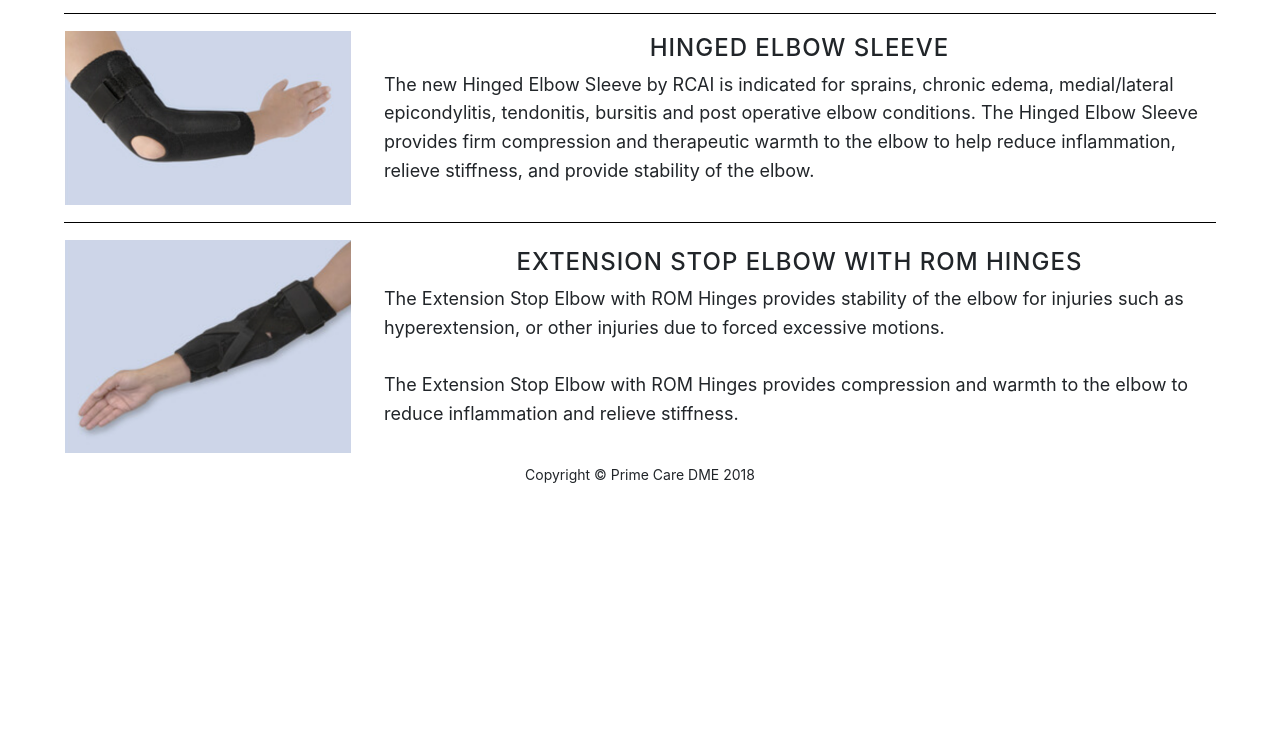
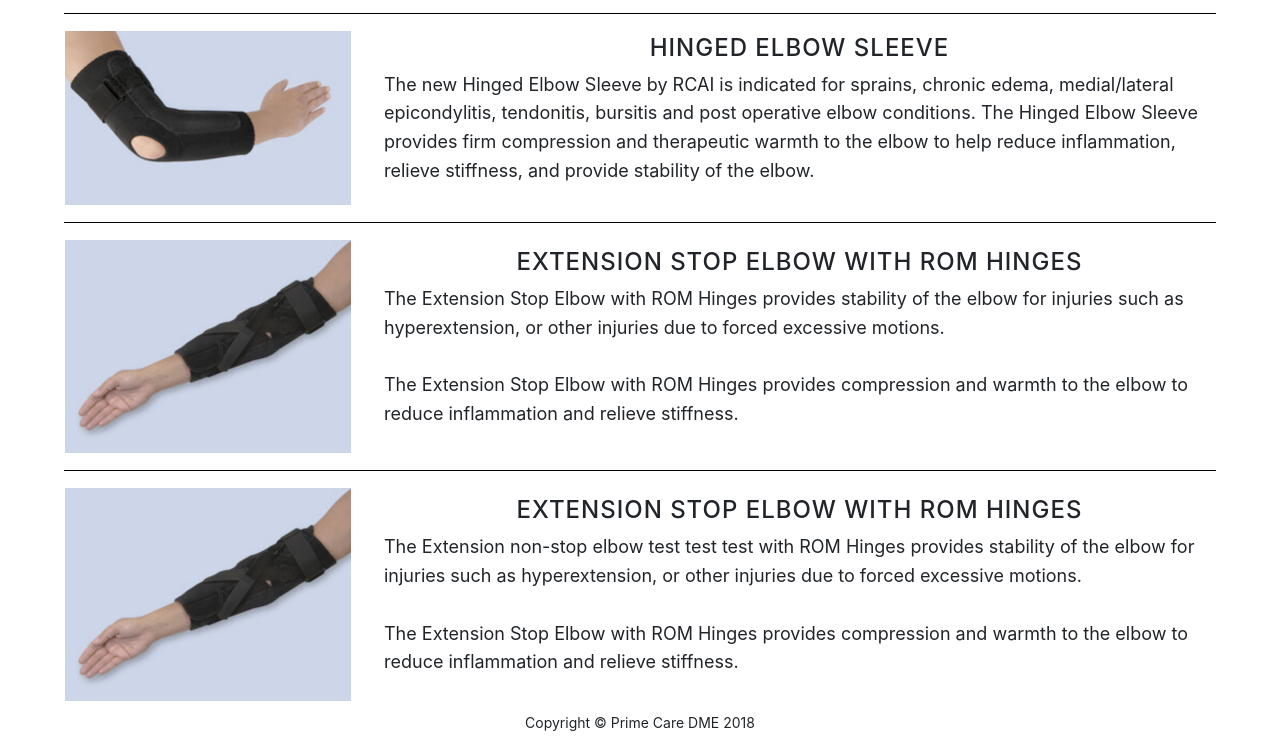
Before and after one commit to primecaredme/PrimeCareWebsite, a website with bundled scripts: page elbow.html in a window 1280 px wide. Shown: the part 5329-6074 px from the top of the page. Before the commit the page ends 5825 px from the top, so only its background shows below. Built offline with nearby package versions, Linux system fonts and the light colour scheme.

Commit message:
I added a new product in Elbow for test

```diff
--- a/elbow.html
+++ b/elbow.html
@@ -269,6 +269,21 @@
       </tr>
     </table>
 
+    <!--Product-->
+    <hr style="border-color:black"  width="90%">
+    <table align="center" width="90%">
+      <tr>
+        <td><img src="elbow_img/ElbowStabilizer4.png" width="100%" align="right"/></td>
+        <td width=75% style="padding-left:2em">  <h4 style="text-align:center">Extension Stop Elbow with ROM Hinges</h4>
+          <p>
+            The Extension non-stop elbow test test test with ROM Hinges provides stability of the elbow for injuries such as hyperextension, or other injuries due to forced excessive motions.<br><br>
+
+            The Extension Stop Elbow with ROM Hinges provides compression and warmth to the elbow to reduce inflammation and relieve stiffness.
+          </p>
+        </td>
+      </tr>
+    </table>
+
     <!-- Footer -->
     <footer>
       <div class="container text-center">
```
